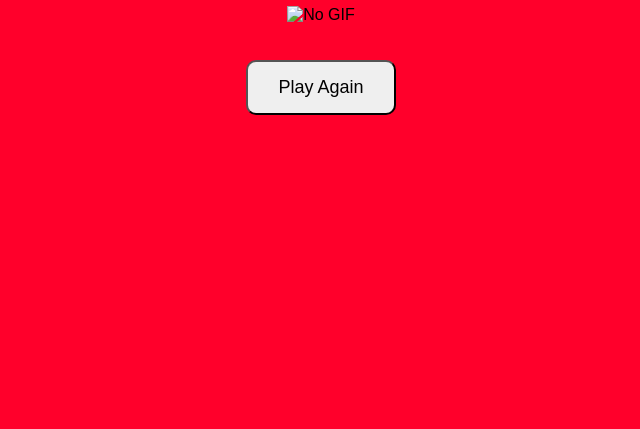
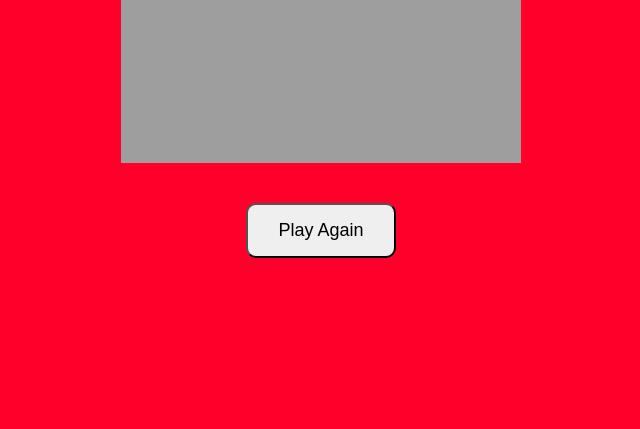
Before and after one commit to misn0005/valentines2024, a plain HTML site: page no.html in a window 1280 px wide. Shown: the part 387-816 px from the top of the page, without its empty margins (319-959 px from the left). Drawn offline with Linux system fonts and the light colour scheme; the site is published under a folder, as on GitHub Pages, so addresses that start at the root find nothing.

Commit message:
fixes imgs

```diff
--- a/no.html
+++ b/no.html
@@ -14,7 +14,7 @@
 
 <div class="gif-container" style="text-align: center;">
     <h1>i have killed myself</h1>
-    <img src="/images/kermit-falling.gif" alt="No GIF">
+    <img src="./images/kermit-falling.gif" alt="No GIF">
     <div class="button-container">
         <br><br>
         <button style="padding: 15px 30px; font-size: 18px; border-radius: 10px; cursor: pointer;" onclick="window.location.href='index.html'">Play Again</button>
```
Also changed, not shown: open.html (+1 -1 lines).
